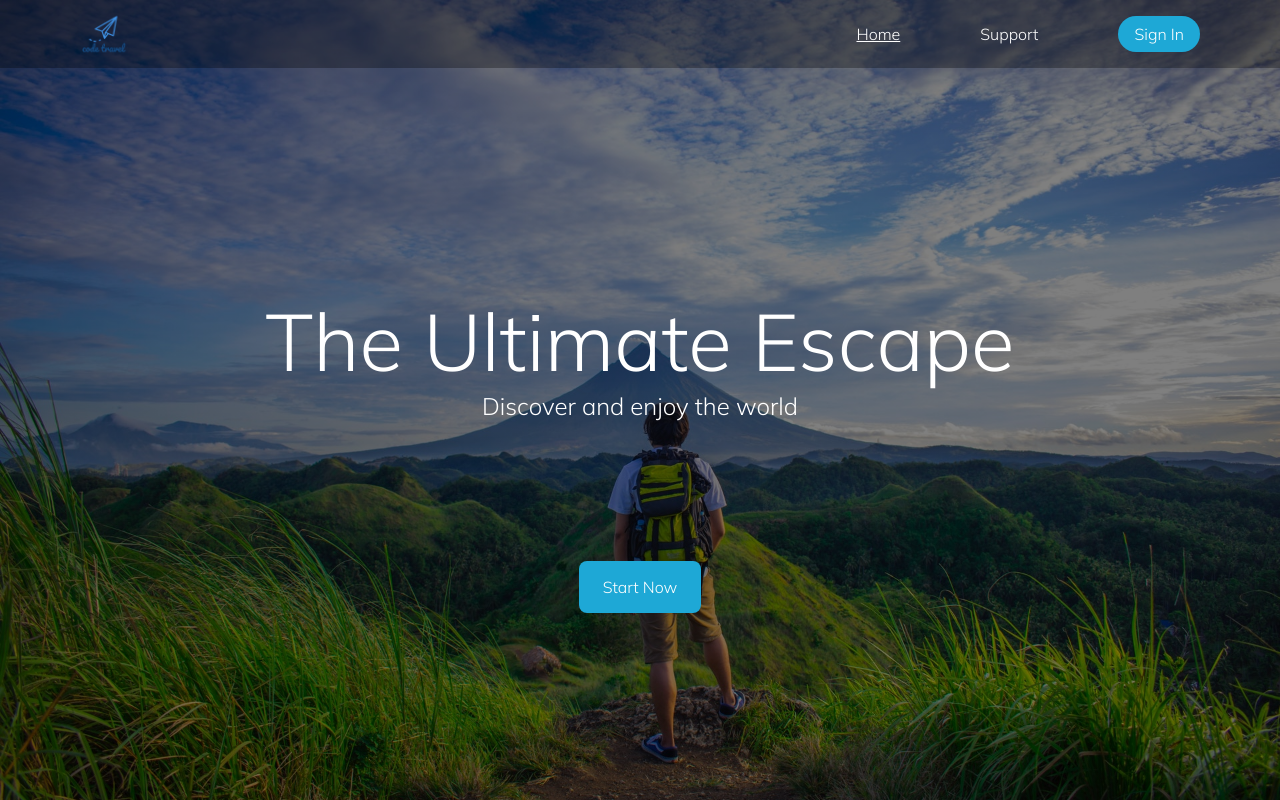
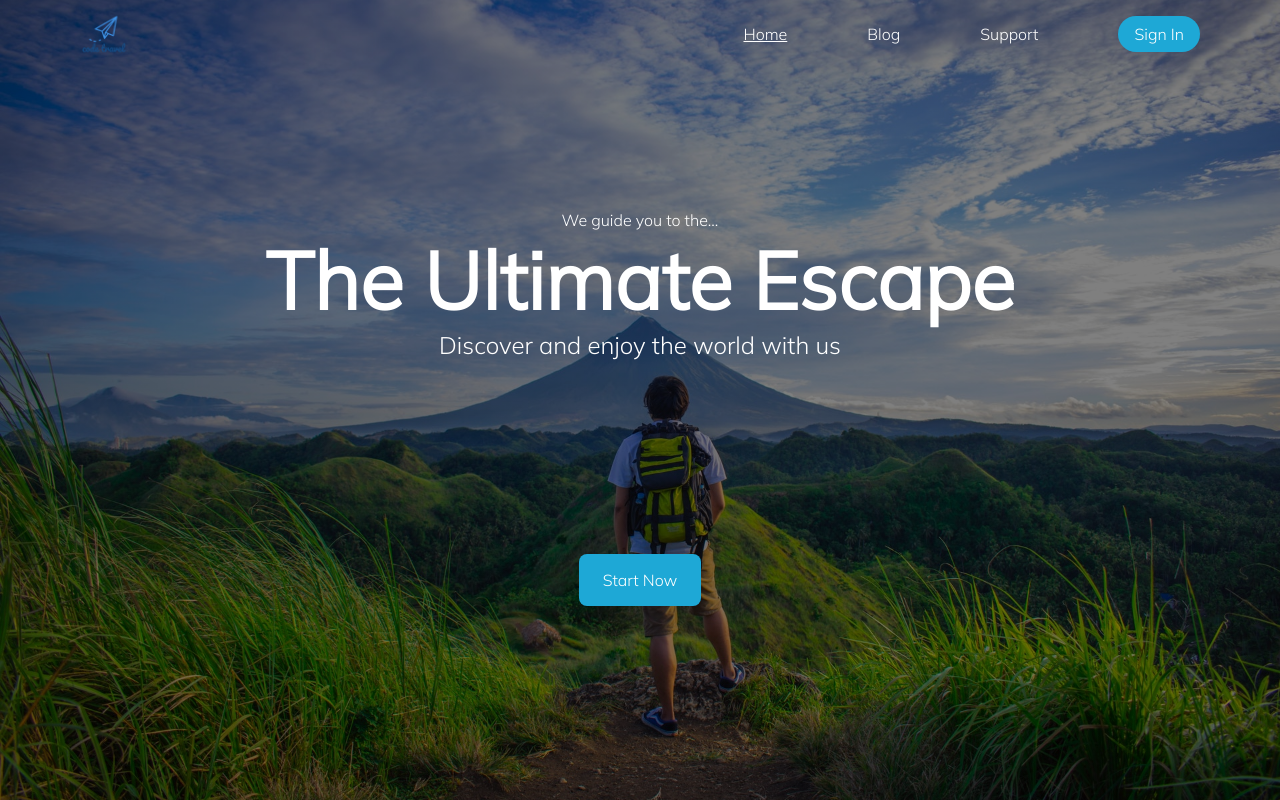
Before and after one commit to BryanEgbert/Simple-Website, a plain HTML site: page index.html in a window 1280 px wide. Drawn offline with Linux system fonts and the light colour scheme.

Commit message:
add minor stuff

```diff
--- a/css/header.css
+++ b/css/header.css
@@ -1,5 +1,5 @@
 header {
-    background-color: rgba(0,0,0,0.3);
+    background-color: rgba(0,0,0,0);
     display: flex;
     justify-content: space-between;
     position: fixed;
--- a/css/home.css
+++ b/css/home.css
@@ -15,31 +15,33 @@ main {
     background-image: linear-gradient(rgba(0,0,0,0.5), rgba(0,0,0,0.5)),
                 url("/image/main.jpg");
     background-size: cover;
+    background-position: center;
     background-repeat: no-repeat;
+    background-attachment: fixed;
 }
-
+small {
+    padding-top: rem;
+    font-size: 1em;
+}
 h1 {
     font-size: 5rem;
     margin-bottom: 0;
-    margin-top: 10rem;
-    font-weight: 300;
+    font-weight: 600;
+    padding-top: 0;
+    margin-top: 0;
 }
 .subtitle {
-    margin-top: 0;
+    margin: 0;
     font-size: 1.5rem;
 }
-.cta {
-    margin-bottom: 4.5rem;
-}
-span.cta1 {
+.cta span {
     background-color: rgb(30, 168, 214);
     padding: 1rem 1.5rem;
     border: hidden;
     border-radius: 0.5rem;
+    margin-bottom: 7rem;
 }
-span.cta1:hover {
+.cta span:hover {
     background-color: rgb(26, 143, 182);
+    color: lightblue;
 }
-span.cta1:focus {
-    transform: scale(1rem,1rem);
-}
--- a/index.html
+++ b/index.html
@@ -12,6 +12,7 @@
         <img src="./image/logosample.png" alt="logo">
         <ul class="nav">
             <li><a href="#" class="active">Home</a></li>
+            <li><a href="#">Blog</a></li>
             <li><a href="#">Support</a></li>
             <li><a href="#" class="sign">Sign In</a></li>
         </ul>
@@ -19,10 +20,11 @@
     </header>
     <main>
         <div class="heading">
+            <small>We guide you to the...</small>
             <h1>The Ultimate Escape</h1>
-            <p class="subtitle">Discover and enjoy the world</p>
+            <p class="subtitle">Discover and enjoy the world with us</p>
         </div>
-        <a href ="#" class="cta"><span class="cta1">Start Now</span></a>
+        <a href ="#" class="cta"><span>Start Now</span></a>
     </main>
 </body>
 </html>
```
